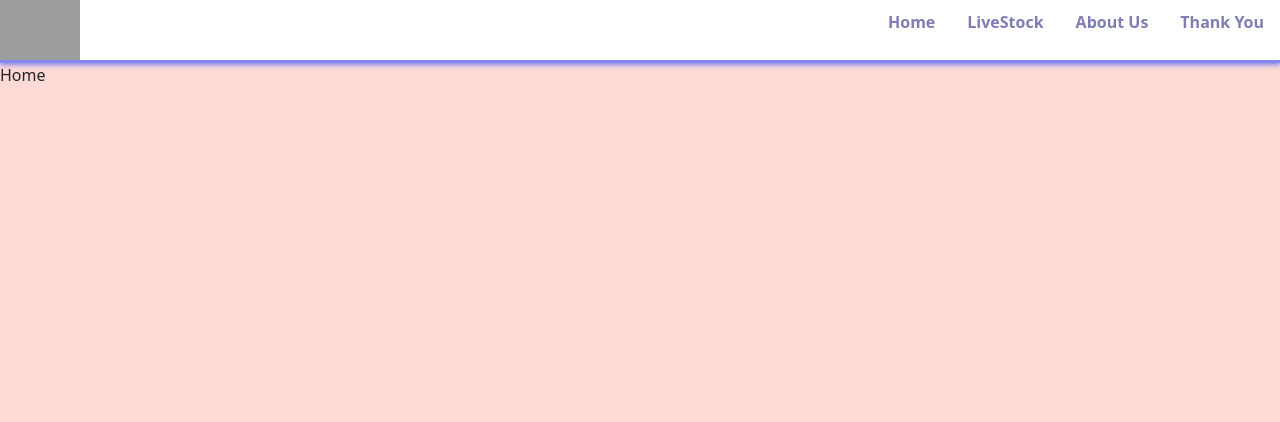
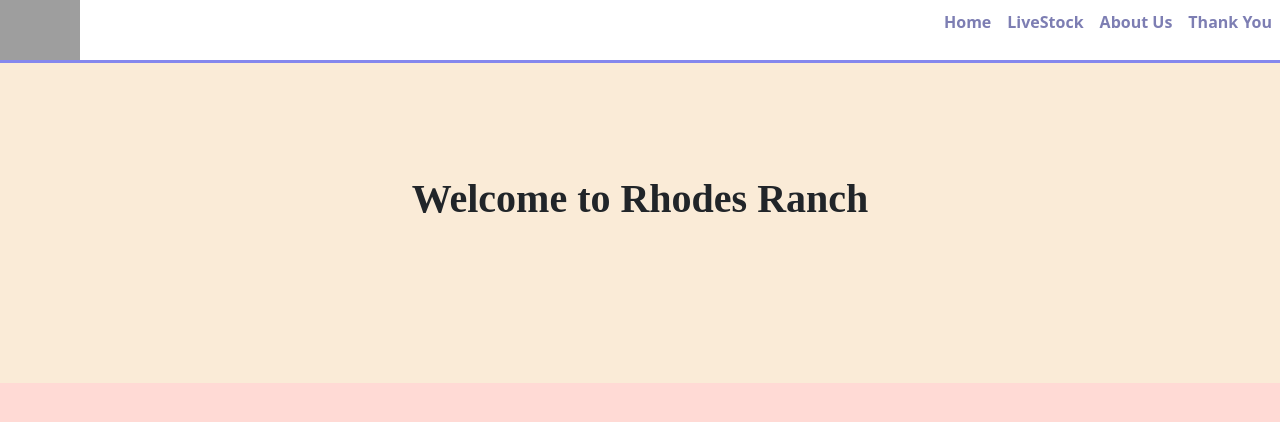
Before and after one commit to gedelao/Ranch-Site, a React (Create React App) app: page /Home in a window 1280 px wide. Shown: the top 422 px of the page. Built offline with nearby package versions, Linux system fonts and the light colour scheme; grey boxes are pictures that could not be loaded.

Commit message:
started working on About us page

```diff
--- a/src/App.css
+++ b/src/App.css
@@ -32,11 +32,12 @@
   from {
     transform: rotate(0deg);
   }
+
   to {
     transform: rotate(360deg);
   }
-} */
+}
 
 .body {
   background-color: rgb(255 218 213);
-}
+} */
--- /dev/null
+++ b/src/components/stylesheets/AboutUs.module.css
@@ -0,0 +1,36 @@
+.aboutContainer {
+    height: 100%;
+    width: 100%;
+}
+
+.mainAboutSectionGrid {
+    display: grid;
+    grid-template-columns: 1fr 2fr;
+    height: 30rem;
+    margin: 3rem;
+}
+
+.mainAboutText {
+    display: flex;
+    flex-direction: column;
+    justify-content: center;
+    align-items: flex-start;
+}
+
+.mainAboutText h2 {
+    font-weight: 700;
+    font-family: auto;
+    font-size: 3.5rem;
+}
+
+.mainAboutText p {
+    font-size: 1.5rem;
+}
+
+.mainAboutPicture {
+    background-image: url("https: //png.pngtree.com/png-vector/20201229/ourmid/pngtree-a-british-short-blue-and-white-cat-png-image_2654518.jpg");
+    background-repeat: no-repeat;
+    background-size: cover;
+    background-position: 50% 50%;
+    background-color: blue;
+}
--- a/src/components/stylesheets/Home.module.css
+++ b/src/components/stylesheets/Home.module.css
@@ -0,0 +1,25 @@
+.home {
+    width: 100%;
+}
+
+div.row {
+    background-color: antiquewhite;
+    height: 20rem;
+}
+
+div.header {
+    padding-top: 7rem;
+}
+
+h1.title {
+    text-align: center;
+    font-family: 'Times New Roman', Times, serif;
+    font-size: 2.5rem;
+    font-weight: 600;
+}
+
+
+/* for media screen 393 might try to see with 295px */
+/* width: 100%;
+        height: 100%;
+        padding: 0.5rem; */
--- a/src/components/stylesheets/Navigation.module.css
+++ b/src/components/stylesheets/Navigation.module.css
@@ -5,7 +5,6 @@
     display: flex;
     justify-content: space-between;
     align-items: center;
-    width: 100%;
 }
 
 .logo img {
@@ -20,13 +19,13 @@
 
 .divLinks {
     display: flex;
-    align-items: center;
+    justify-content: center;
     list-style: none;
     padding: 0;
 }
 
-.divLinks li {
-    margin: 0 1rem;
+div.navigation {
+    display: flex;
 }
 
 .divLinks a {
@@ -34,3 +33,16 @@
     color: rgb(125 126 179);
     font-weight: 600;
 }
+
+li {
+    padding: 0.5rem;
+}
+
+@media screen and (max-width: 280px) {
+
+    img {
+        display: none;
+    }
+
+
+}
--- a/src/routes/AboutUs.jsx
+++ b/src/routes/AboutUs.jsx
@@ -1,8 +1,20 @@
 import React from 'react'
+import styles from '../components/stylesheets/AboutUs.module.css'
 
 function AboutUs() {
   return (
-    <div>AboutUs</div>
+    <div className={styles.aboutContainer}>
+  <div className={styles.mainAboutSectionGrid}>
+    <div class={styles.mainAboutText}>
+        <h2>Meet The Rhodes</h2>
+        <p>Pam Rhodes and David Rhodes have been .</p>
+        {/* <button className="mainAboutButton">About Us</button> */}
+    </div>
+    <div className={styles.mainAboutPicture}>
+
+    </div>
+  </div>
+</div>
   )
 }
 
--- a/src/routes/Home.jsx
+++ b/src/routes/Home.jsx
@@ -3,7 +3,18 @@ import styles from "../components/stylesheets/Home.module.css"
 
 function Home() {
   return (
-    <div className={styles.home}>Home</div>
+    <div className={styles.home}>
+      <div className={styles.row}>
+        <div className={styles.header}>
+        <h1 className={styles.title}>
+          Welcome to Rhodes Ranch
+        </h1>
+        </div>
+      </div>
+      <div>
+
+      </div>
+    </div>
   )
 }
 
```
Also changed, not shown: src/components/NavigationBar.jsx (+0 -10 lines).
